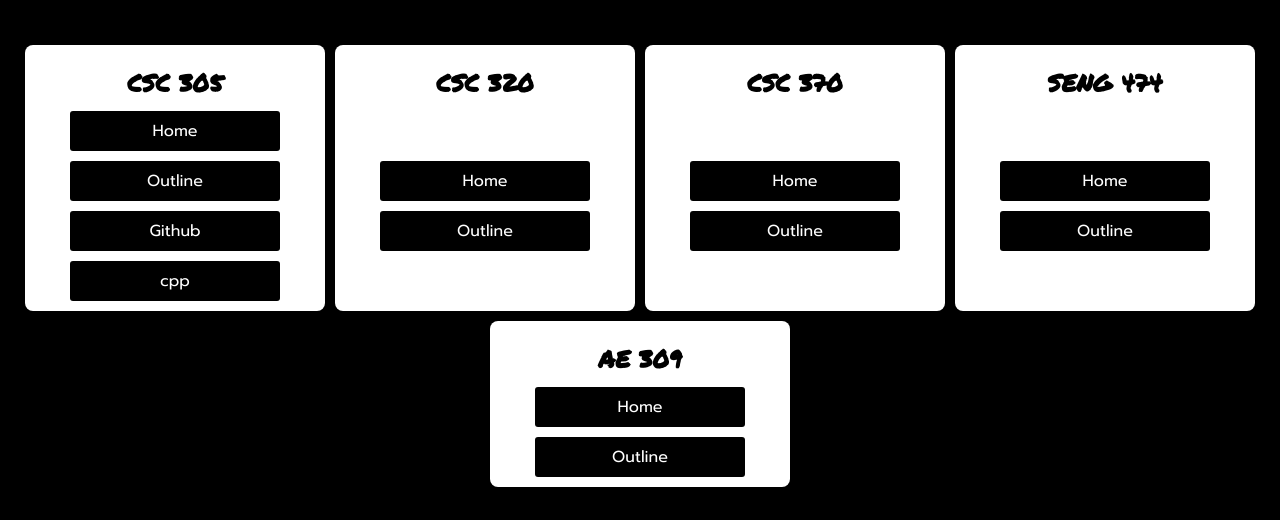
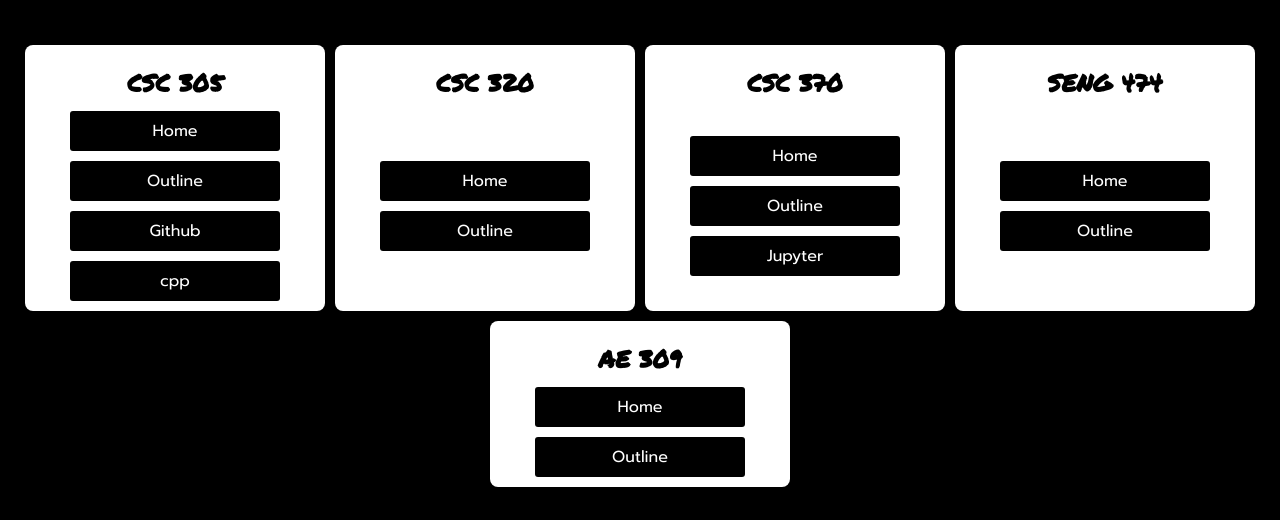
Before and after one commit to brendanml/uvic-links, a plain HTML site: page index.html in a window 1280 px wide. Shown: the part 82-602 px from the top of the page. Drawn offline with Linux system fonts and the light colour scheme.

Commit message:
Update index.html

```diff
--- a/index.html
+++ b/index.html
@@ -61,6 +61,10 @@
                     <a href="https://heat.csc.uvic.ca/coview/course/2024011/CSC370">
                         <li>Outline</li>
                     </a>
+                    <a href="https://jhub-cosi.uvic.ca">
+                        <li>Jupyter</li>
+                    </a>
+
                 </ul>
             </div>
             <div id="card" class="card">
```
